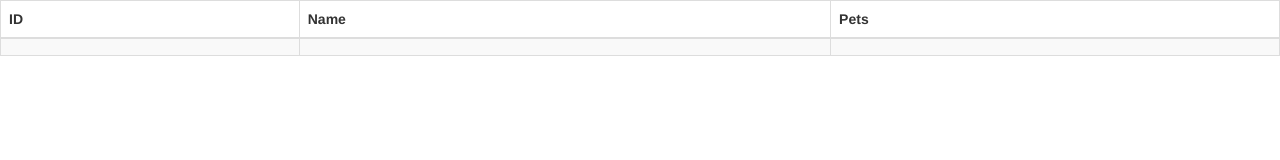
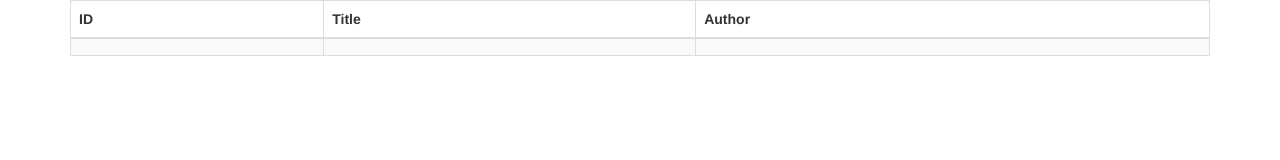
Before and after one commit to Real-Skill/angular-exercises, a website: page app/index.html in a window 1280 px wide. Drawn offline with nearby package versions, Linux system fonts and the light colour scheme.

Commit message:
Exercise 1 Readme and code formatting

```diff
--- a/app/BlogPostCtrl.js
+++ b/app/BlogPostCtrl.js
@@ -1,6 +1,8 @@
-(function () {
+(function ()
+{
     'use strict';
-    function BlogPostCtrl() {
+    function BlogPostCtrl()
+    {
 
     }
 
--- a/app/index.html
+++ b/app/index.html
@@ -5,14 +5,14 @@
     <title>Angular Exercise 1</title>
     <link rel="stylesheet" href="bower_components/bootstrap/dist/css/bootstrap.min.css">
 </head>
-<body>
+<body class="container">
 <div ng-controller="BlogPostCtrl as blogPosts">
     <table class="table table-striped table-bordered">
         <thead>
         <tr>
             <th>ID</th>
-            <th>Name</th>
-            <th>Pets</th>
+            <th>Title</th>
+            <th>Author</th>
         </tr>
         </thead>
         <tbody>
```
Also changed, not shown: README.md.
